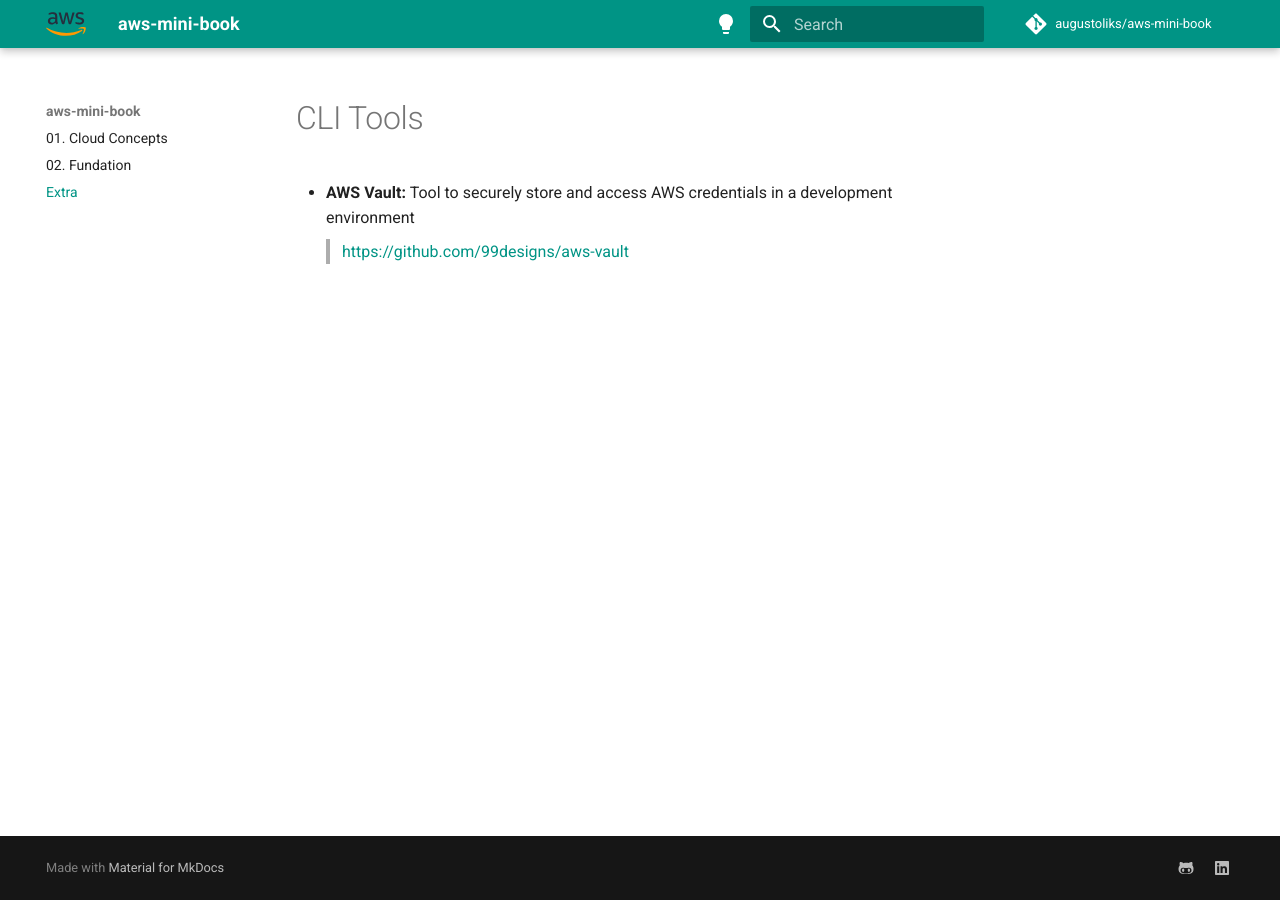
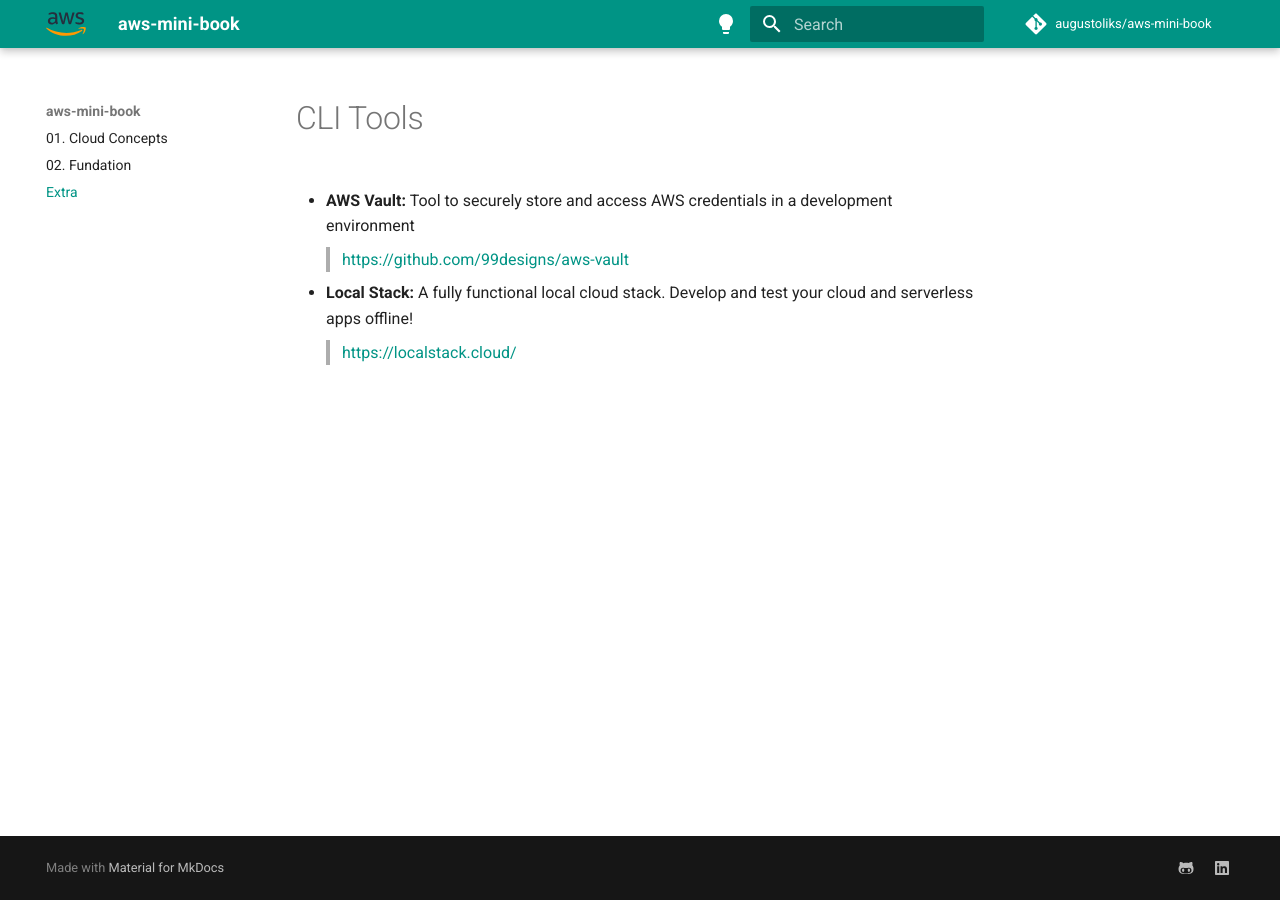
Before and after one commit to augustoliks/aws-mini-book, an MkDocs documentation site: the page built from docs/99-extra.md, in a window 1280 px wide. Built offline with MkDocs 1.6.1 and Material for MkDocs 9.7.7, drawn with Linux system fonts in a browser that asks for light colours; comment, search, counter and statistics services are not loaded.

Commit message:
add localstack in cli tools extra section

```diff
--- a/docs/99-extra.md
+++ b/docs/99-extra.md
@@ -2,3 +2,6 @@
 
 - __AWS Vault:__ Tool to securely store and access AWS credentials in a development environment
 > [https://github.com/99designs/aws-vault](https://github.com/99designs/aws-vault)
+
+- __Local Stack:__ A fully functional local cloud stack. Develop and test your cloud and serverless apps offline!
+> [https://localstack.cloud/](https://localstack.cloud/)
```
